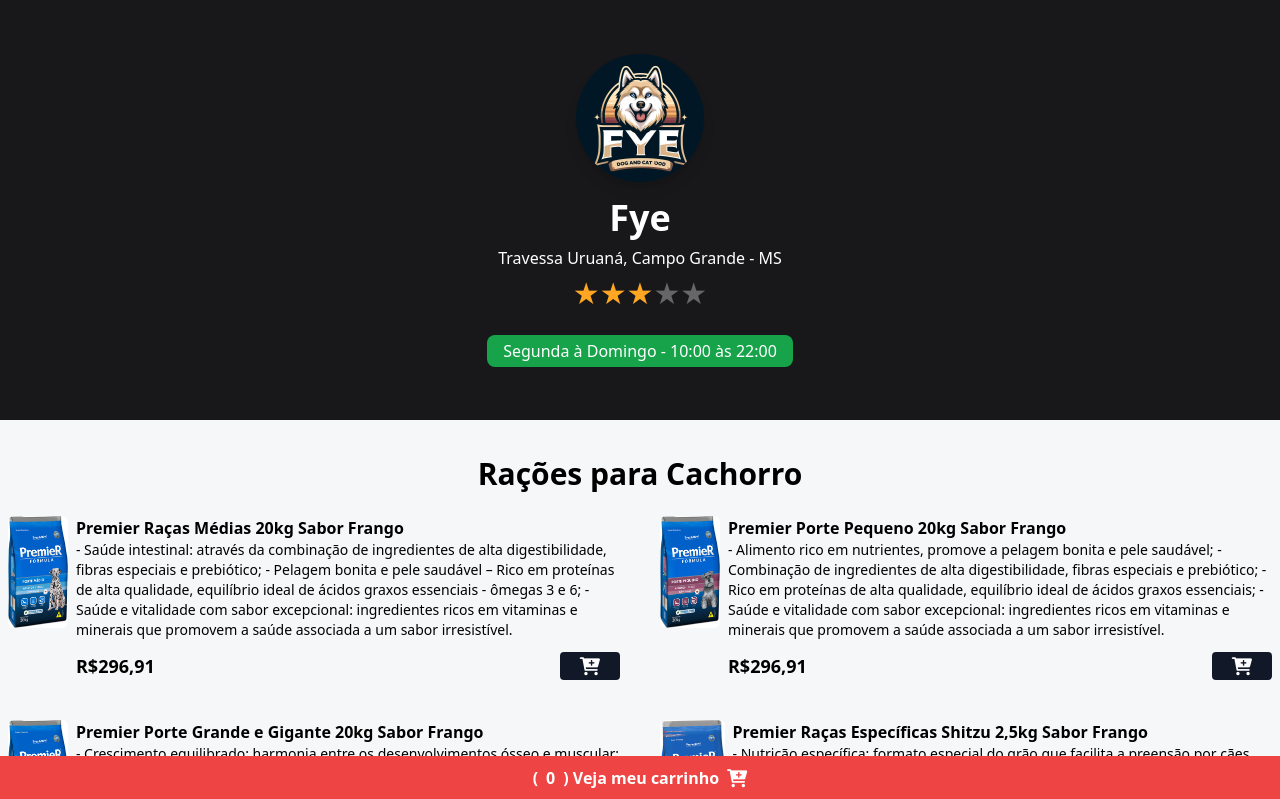
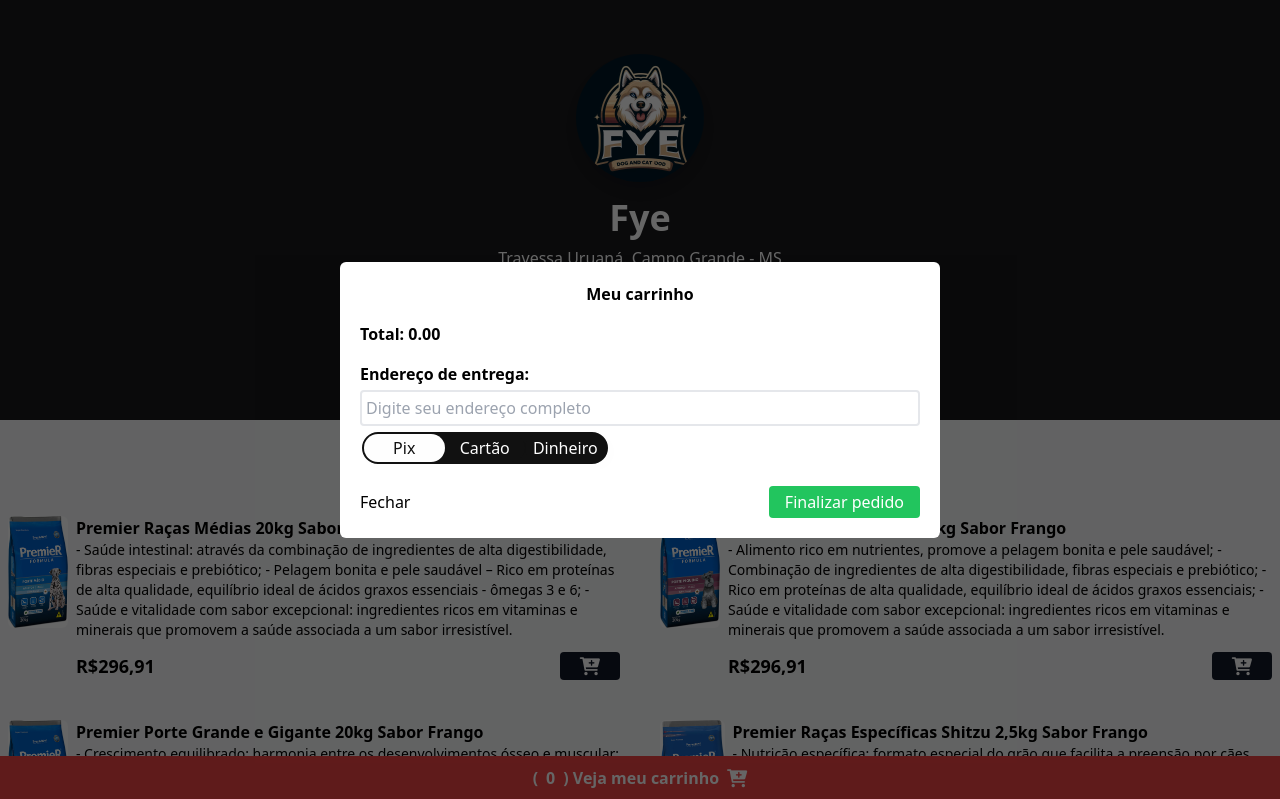
Before and after one commit to Fye13/Fye, a website: page index.html in a window 1280 px wide. Shown: the top 799 px of the page. Drawn offline with nearby package versions, Linux system fonts and the light colour scheme.

Commit message:
adição de novos arquivos 3

```diff
--- a/index.html
+++ b/index.html
@@ -253,7 +253,7 @@
 
   <!--MODAL CART-->
   <div
-  class="bg-black/60 w-full h-full fixed top-0 left-0 z-[99] items-center justify-center hidden"
+  class="bg-black/60 w-full h-full fixed top-0 left-0 z-[99] items-center justify-center flex"
   id="cart-modal"
   > <!--mude o hidden por flex para aparecer-->
     <div class="bg-white p-5 rounded-md min-w-[90%] md:min-w-[600px]">
```
